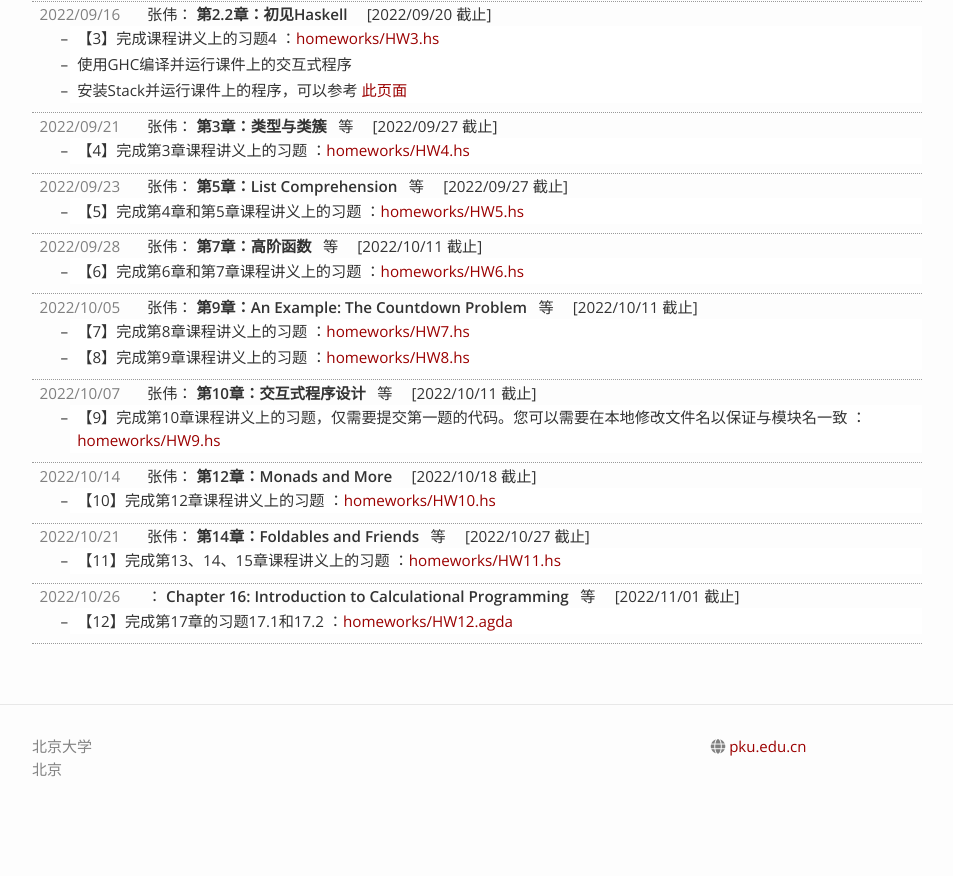
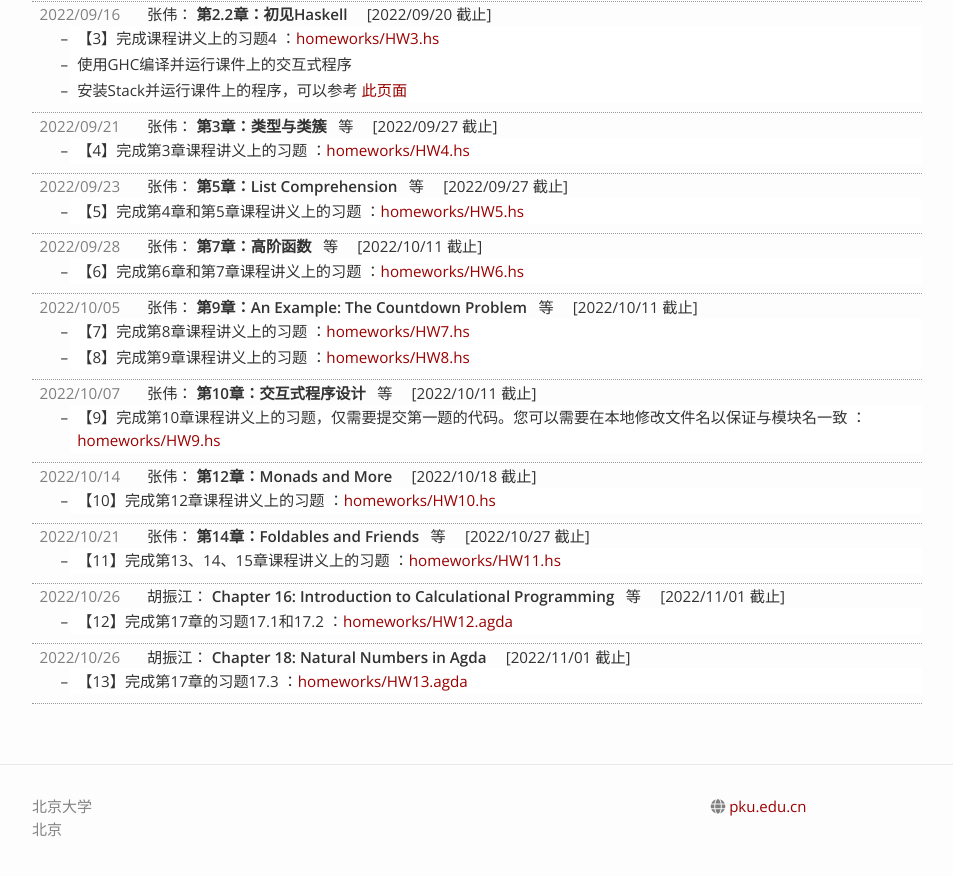
Before and after one commit to zhenjiang888/FP, a Jekyll site: the page built from 2022/assignments.md, in a window 1280 px wide and 900 px high, scrolled down 582 px. Shown: the top 876 px of the window, without its empty margins (163-1116 px from the left). Built offline with Jekyll 4.4.1, drawn with Linux system fonts in a browser that asks for light colours; nearby versions of some CDN libraries; before the commit the page ends 1422 px from its top, so only the background shows below that.

Commit message:
Upload ch17 and ch18

```diff
--- a/_data/_2022.yaml
+++ b/_data/_2022.yaml
@@ -145,7 +145,7 @@
     - text: 【11】完成第13、14、15章课程讲义上的习题
       link: homeworks/HW11.hs
     due: 2022/10/27
-- teacher:
+- teacher: 胡振江
   date: 2022/10/26
   slides:
   - title: "Chapter 16: Introduction to Calculational Programming"
@@ -157,8 +157,21 @@
     - text: 【12】完成第17章的习题17.1和17.2
       link: homeworks/HW12.agda
     due: 2022/11/01
+- teacher: 胡振江
+  date: 2022/10/26
+  slides:
+  - title: "Chapter 18: Natural Numbers in  Agda"
+    link: ch18_agda_nat.pdf
+  assignment:
+    descriptions:
+    - text: 【13】完成第17章的习题17.3
+      link: homeworks/HW13.agda
+    due: 2022/11/01
 
 updates:
 - slides: "第12章：Monads and More"
   link: ch12 monads and more.pdf
   date: 2022/10/12
+- slides: "Chapter 17: Basics of Agda"
+  link: ch17_agda_basics.pdf
+  date: 2022/11/01
```
Also changed, not shown: 2 other files.
